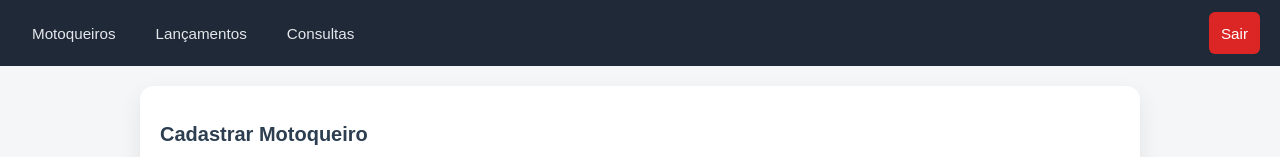
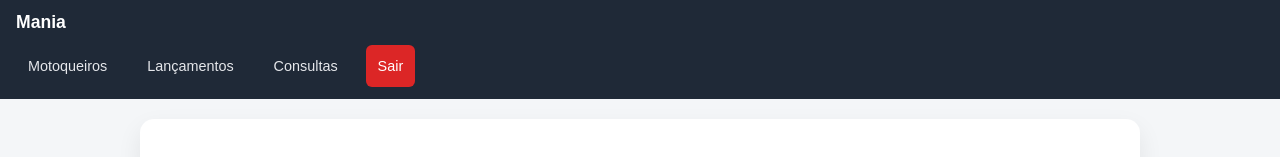
Before and after one commit to lvambaster/frontend_adm_mania, a React (Vite) app: page / in a window 1280 px wide. Shown: the top 157 px of the page. Built offline with nearby package versions, Linux system fonts and the light colour scheme; no server answers; sample sign-in values are in the browser's storage.

Commit message:
reup nav bar css js

```diff
--- a/src/components/Navbar.jsx
+++ b/src/components/Navbar.jsx
@@ -1,10 +1,40 @@
+import { useState } from 'react'
+
 export default function Navbar({ setPage }) {
+  const [aberto, setAberto] = useState(false)
+
+  function ir(pagina) {
+    setPage(pagina)
+    setAberto(false)
+  }
+
   return (
-    <nav>
-      <button onClick={() => setPage('motoqueiros')}>Motoqueiros</button>
-      <button onClick={() => setPage('lancamentos')}>Lançamentos</button>
-      <button onClick={() => setPage('consultas')}>Consultas</button>
-      <button onClick={() => { localStorage.clear(); location.reload() }}>Sair</button>
-    </nav>
+    <header className="navbar">
+      <div className="navbar-top">
+        <span className="logo">Mania</span>
+
+        <button
+          className="hamburguer"
+          onClick={() => setAberto(!aberto)}
+        >
+          ☰
+        </button>
+      </div>
+
+      <nav className={`menu ${aberto ? 'aberto' : ''}`}>
+        <button onClick={() => ir('motoqueiros')}>Motoqueiros</button>
+        <button onClick={() => ir('lancamentos')}>Lançamentos</button>
+        <button onClick={() => ir('consultas')}>Consultas</button>
+        <button
+          className="sair"
+          onClick={() => {
+            localStorage.clear()
+            location.reload()
+          }}
+        >
+          Sair
+        </button>
+      </nav>
+    </header>
   )
 }
--- a/src/style.css
+++ b/src/style.css
@@ -4,52 +4,83 @@ body {
   background: #f4f6f8;
 }
 /* =========================
-   NAVBAR
+   NAVBAR + HAMBURGUER
 ========================= */
-nav {
+.navbar {
   background: #1f2937;
-  padding: 12px 20px;
-  display: flex;
-  align-items: center;
-  gap: 16px;
+  padding: 12px 16px;
 }
 
-nav button {
+.navbar-top {
+  display: flex;
+  justify-content: space-between;
+  align-items: center;
+}
+
+.logo {
+  color: white;
+  font-weight: bold;
+  font-size: 1.1rem;
+}
+
+.hamburguer {
+  background: none;
+  border: none;
+  font-size: 1.6rem;
+  color: white;
+  cursor: pointer;
+  display: none;
+}
+
+/* MENU */
+.menu {
+  display: flex;
+  gap: 16px;
+  margin-top: 12px;
+}
+
+.menu button {
   background: transparent;
   border: none;
   color: #e5e7eb;
-  font-size: 0.95rem;
   padding: 8px 12px;
   border-radius: 6px;
   cursor: pointer;
-  transition: background 0.2s;
 }
 
-nav button:hover {
+.menu button:hover {
   background: rgba(255,255,255,0.1);
 }
 
-nav button:last-child {
-  margin-left: auto;
+.menu .sair {
   background: #dc2626;
-  color: #fff;
+  color: white;
 }
 
-/* MOBILE */
+/* =========================
+   MOBILE
+========================= */
 @media (max-width: 768px) {
-  nav {
-    flex-wrap: wrap;
+  .hamburguer {
+    display: block;
   }
 
-  nav button {
+  .menu {
+    display: none;
+    flex-direction: column;
+    gap: 8px;
+  }
+
+  .menu.aberto {
+    display: flex;
+  }
+
+  .menu button {
     width: 100%;
     text-align: left;
   }
+}
 
-  nav button:last-child {
-    margin-left: 0;
-  }
-}
 
 .container { padding: 20px; }
 @media (max-width: 768px) {
```
